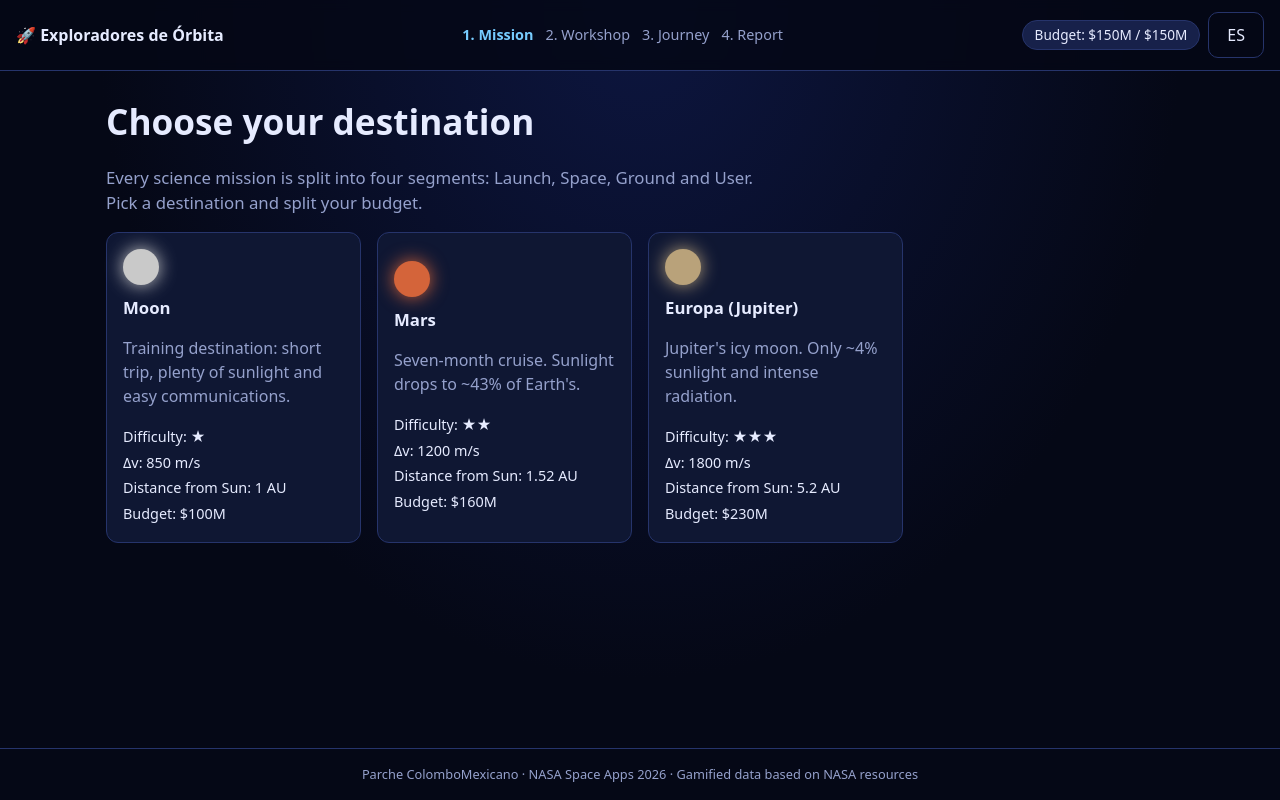
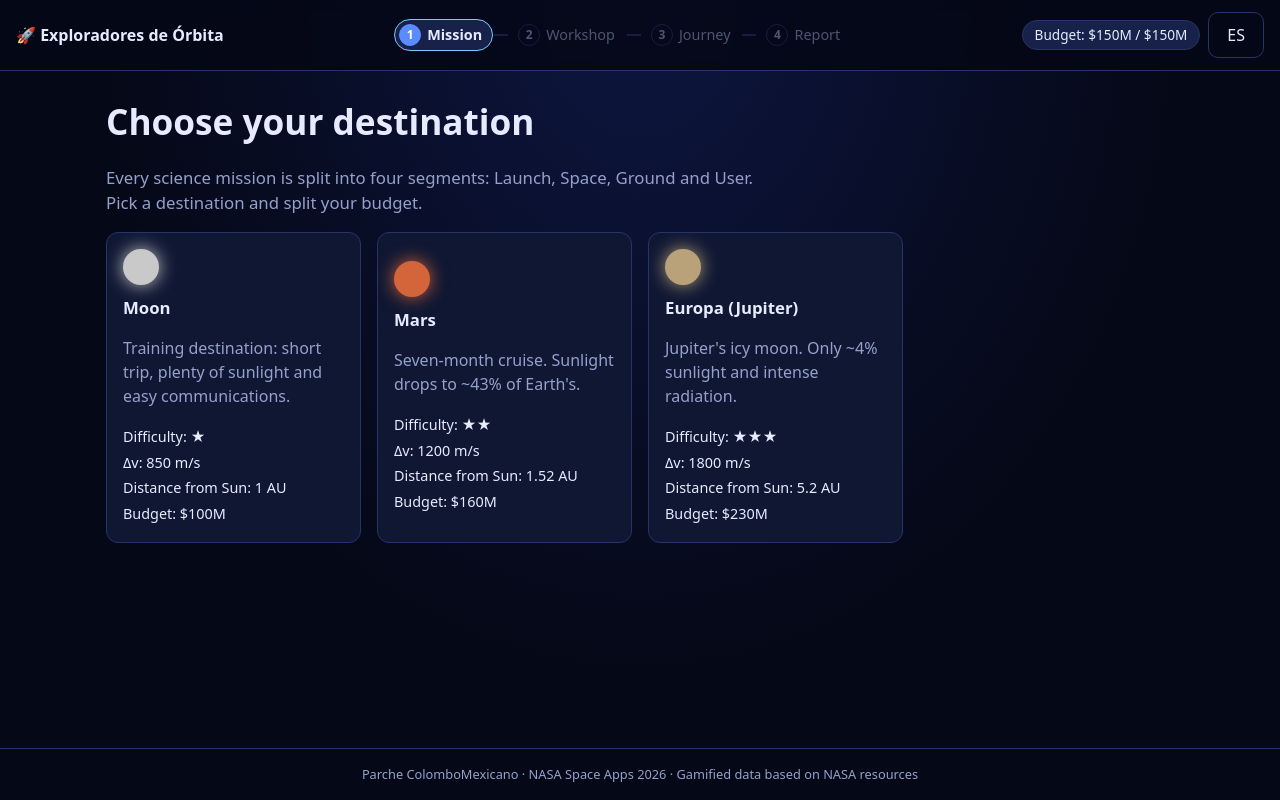
Before and after one commit to Andreushin/exploradores-de-orbita, a plain HTML site: page index.html in a window 1280 px wide. Drawn offline with Linux system fonts and the light colour scheme.

Commit message:
feat(core): bloquear pasos no alcanzados y resaltar progreso en el header (#28)
Closes #2

## Qué cambia
Los pasos del header ahora son un indicador de progreso:
- **Completado** (✓ verde): clicable para volver a ese paso.
- **Activo**: resaltado.
- **Bloqueado** (atenuado): no responde al clic; tooltip "Completa el
paso anterior".
- No se puede salir de **Travesía** mientras el vuelo está en curso, ni
volver a ella desde el Reporte (reiniciaría el vuelo); ambos con tooltip
explicativo.
- En móvil solo se muestra el nombre del paso activo; los demás quedan
como números.
- Accesible: `aria-current="step"`, `aria-disabled`, `aria-label` del
nav.

## Rol / pantalla
- [x] Rol 1 · Core

## Checklist
- [x] Título en formato `tipo(alcance): descripción`
- [x] Solo archivos de mi rol (`js/main.js`, `css/base.css`,
`common.json`)
- [x] Flujo completo probado en ES y EN, sin errores en consola, sin
scroll horizontal a 375 px
- [x] Textos nuevos en `es` y `en`

```diff
--- a/css/base.css
+++ b/css/base.css
@@ -48,8 +48,40 @@ code { background: var(--surface-2); padding: 2px 6px; border-radius: 6px; }
   backdrop-filter: blur(6px);
 }
 .brand { font-weight: 700; }
-.steps { display: flex; gap: 12px; flex-wrap: wrap; font-size: 0.9rem; color: var(--muted); }
-.step.is-active { color: var(--accent-2); font-weight: 600; }
+/* Indicador de progreso de pasos */
+.steps { display: flex; align-items: center; gap: 4px; font-size: 0.9rem; }
+.step {
+  font: inherit;
+  display: inline-flex;
+  align-items: center;
+  gap: 6px;
+  padding: 4px 10px 4px 4px;
+  border: 1px solid transparent;
+  border-radius: 999px;
+  background: none;
+  color: var(--muted);
+  cursor: default;
+}
+.step + .step::before { content: ""; width: 14px; height: 2px; background: var(--border); margin: 0 4px 0 -8px; order: -1; }
+.step-num {
+  display: inline-grid;
+  place-items: center;
+  width: 22px;
+  height: 22px;
+  border-radius: 50%;
+  border: 1px solid var(--border);
+  font-size: 0.75rem;
+  font-weight: 700;
+}
+.step.is-done { color: var(--ok); }
+.step.is-done .step-num { background: var(--ok); border-color: var(--ok); color: var(--bg); }
+.step.is-done + .step::before { background: var(--ok); }
+.step.is-done:not([aria-disabled]) { cursor: pointer; }
+.step.is-done:not([aria-disabled]):hover { border-color: var(--ok); }
+.step.is-active { color: var(--text); font-weight: 600; border-color: var(--accent-2); background: var(--surface-2); }
+.step.is-active .step-num { background: var(--accent); border-color: var(--accent); color: #fff; }
+.step.is-locked { opacity: 0.5; }
+.step:focus-visible { outline: 2px solid var(--accent-2); outline-offset: 2px; }
 .header-right { display: flex; gap: 8px; align-items: center; }
 
 main { flex: 1; width: 100%; max-width: 1100px; margin: 0 auto; padding: 24px 16px 48px; }
@@ -112,5 +144,7 @@ input[type="range"] { width: 100%; accent-color: var(--accent); }
 @keyframes fade-in { from { opacity: 0; transform: translateY(6px); } to { opacity: 1; transform: none; } }
 
 @media (max-width: 640px) {
-  .steps { order: 3; width: 100%; }
+  .steps { order: 3; width: 100%; justify-content: space-between; }
+  .step-label { display: none; }
+  .step.is-active .step-label { display: inline; }
 }
--- a/data/i18n/en/common.json
+++ b/data/i18n/en/common.json
@@ -9,5 +9,10 @@
     "workshop": "Workshop",
     "journey": "Journey",
     "report": "Report"
-  }
+  },
+  "stepsLabel": "Mission progress",
+  "stepGoBack": "Go back to this step",
+  "stepLocked": "Finish the previous step to unlock",
+  "stepInFlight": "Flight in progress: finish orbit insertion first",
+  "stepNoRefly": "The journey was already flown; redesign from the Workshop"
 }
--- a/data/i18n/es/common.json
+++ b/data/i18n/es/common.json
@@ -9,5 +9,10 @@
     "workshop": "Taller",
     "journey": "Travesía",
     "report": "Reporte"
-  }
+  },
+  "stepsLabel": "Progreso de la misión",
+  "stepGoBack": "Volver a este paso",
+  "stepLocked": "Completa el paso anterior para desbloquear",
+  "stepInFlight": "Vuelo en curso: termina la inserción orbital",
+  "stepNoRefly": "La travesía ya se voló; rediseña desde el Taller"
 }
--- a/js/main.js
+++ b/js/main.js
@@ -62,12 +62,38 @@ function renderChrome() {
   const b = s.budget;
   const spent = b.launch + b.space + b.ground + b.user;
   document.getElementById('hud-budget').textContent = t('common.budgetHud', { spent, total: b.total });
-  const steps = document.getElementById('steps');
-  steps.replaceChildren(...SCREENS.map((sc, i) => {
-    const el = document.createElement('span');
-    el.className = 'step' + (sc.id === s.screen ? ' is-active' : '');
-    el.textContent = `${i + 1}. ${t(`common.steps.${sc.id}`)}`;
-    return el;
+  renderSteps(s);
+}
+
+/**
+ * Indicador de progreso: pasos completados (clicables para volver), activo y bloqueados.
+ * Reglas: no se salta hacia adelante; no se puede volver a "Travesía" (reiniciaría el vuelo)
+ * ni salir de ella mientras el vuelo está en curso.
+ */
+function renderSteps(s) {
+  const current = SCREENS.findIndex((sc) => sc.id === s.screen);
+  const inFlight = s.screen === 'journey' && !s.journey.outcome;
+  const nav = document.getElementById('steps');
+  nav.setAttribute('aria-label', t('common.stepsLabel'));
+  nav.replaceChildren(...SCREENS.map((sc, i) => {
+    const state = i < current ? 'done' : i === current ? 'active' : 'locked';
+    const canGo = state === 'done' && sc.id !== 'journey' && !inFlight;
+    const btn = document.createElement('button');
+    btn.type = 'button';
+    btn.className = `step is-${state}`;
+    btn.innerHTML = `<span class="step-num" aria-hidden="true">${state === 'done' ? '✓' : i + 1}</span>
+      <span class="step-label">${t(`common.steps.${sc.id}`)}</span>`;
+    if (state === 'active') btn.setAttribute('aria-current', 'step');
+    if (canGo) {
+      btn.title = t('common.stepGoBack');
+      btn.addEventListener('click', () => goTo(sc.id));
+    } else {
+      btn.setAttribute('aria-disabled', 'true');
+      if (state === 'locked') btn.title = t('common.stepLocked');
+      else if (inFlight) btn.title = t('common.stepInFlight');
+      else if (sc.id === 'journey' && state === 'done') btn.title = t('common.stepNoRefly');
+    }
+    return btn;
   }));
 }
 
```
